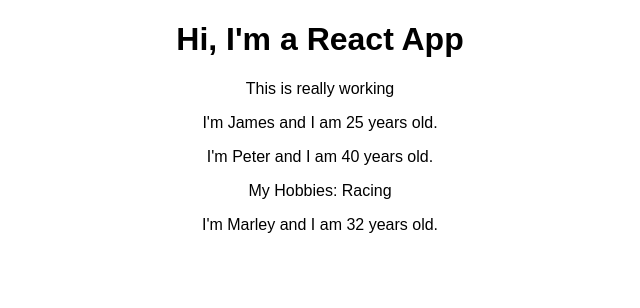
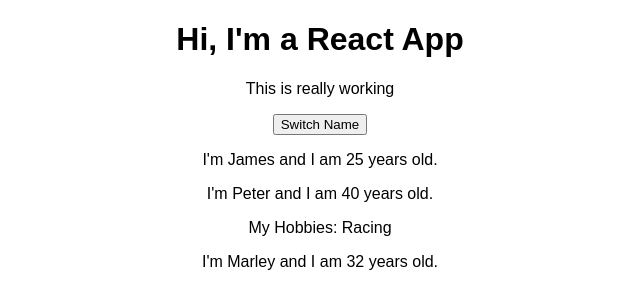
Before and after one commit to Jay-Topher/learn-react, a React (Create React App) app: page / in a window 1280 px wide. Shown: the top 308 px of the page, without its empty margins (320-960 px from the left). Built offline with nearby package versions, Linux system fonts and the light colour scheme.

Commit message:
state manipulation

```diff
--- a/src/App.js
+++ b/src/App.js
@@ -3,14 +3,35 @@
 import Person from './Person/Person'
 
 class App extends Component {
+  state = {
+    persons: [
+      { name: "James", age: 25 },
+      { name: "Peter", age: 40 },
+      { name: "Marley", age: 32 }
+    ]
+  }
+
+  switchNameHandler = () => {
+    // console.log('was clicked!');
+    // Don't do this this.state.persons[0].name = 'Maxmillian'
+    this.setState({
+      persons: [
+        { name: "Maxmillian", age: 25 },
+        { name: "Peter", age: 40 },
+        { name: "Marley", age: 28 }
+      ]
+    })
+  }
+
   render() {
     return (
       <div className="App">
         <h1>Hi, I'm a React App</h1>
         <p>This is really working</p>
-        <Person name="James" age="25"/>
-        <Person name="Peter" age="40">My Hobbies: Racing</Person>
-        <Person name='Marley' age="32"/>
+        <button onClick={this.switchNameHandler}>Switch Name</button>
+        <Person name={this.state.persons[0].name} age={this.state.persons[0].age}/>
+        <Person name={this.state.persons[1].name} age={this.state.persons[1].age}>My Hobbies: Racing</Person>
+        <Person name={this.state.persons[2].name} age={this.state.persons[2].age}/>
       </div>
     );
   }
```
